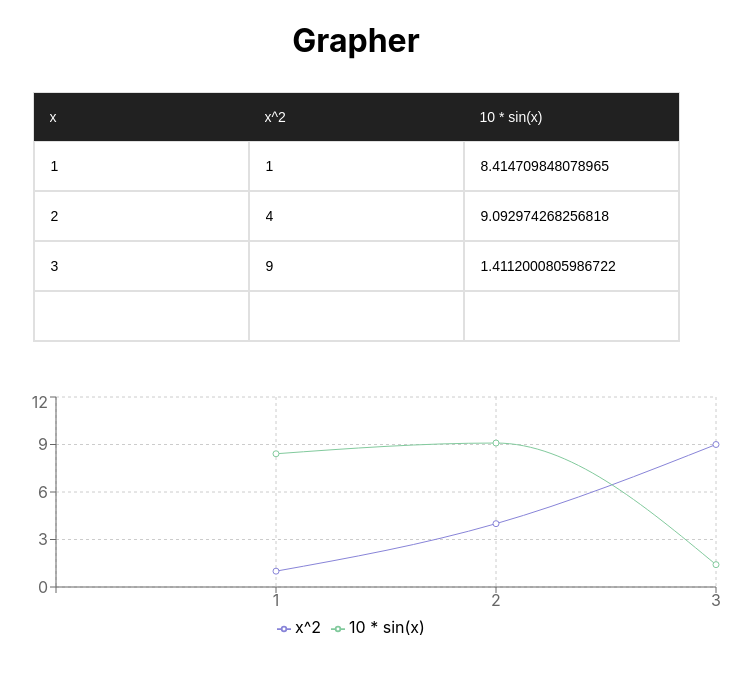
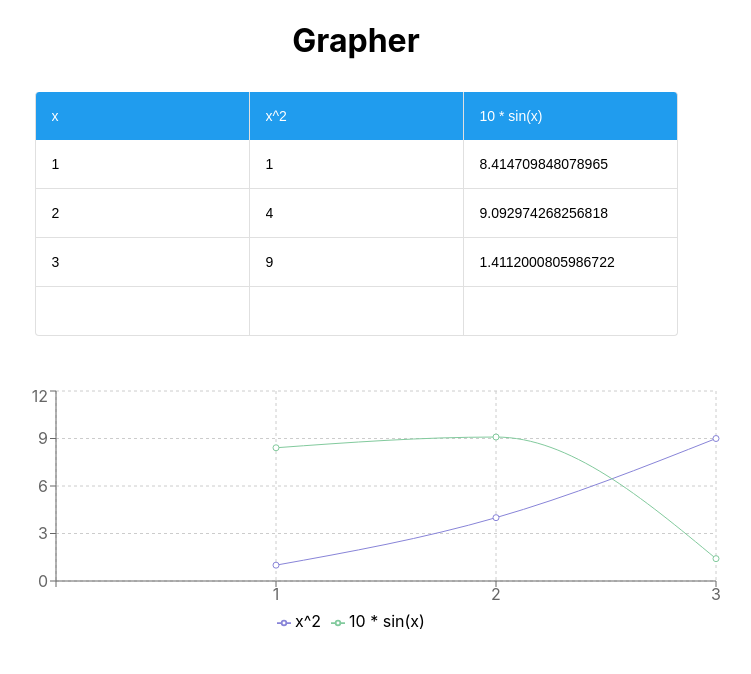
Before and after one commit to ericgrosse/grapher, a React (Create React App) app: page / in a window 1280 px wide. Shown: the top 674 px of the page, without its empty margins (284-1035 px from the left). Built offline with nearby package versions, Linux system fonts and the light colour scheme.

Commit message:
More styling

```diff
--- a/src/App.js
+++ b/src/App.js
@@ -12,6 +12,8 @@ function Table(props) {
             key={index}
             column={column}
             index={index}
+            rowMax={props.rowMax}
+            columnMax={props.columnMax}
             onChange={props.onChange}
             onKeyDown={props.onKeyDown}
             self={props.self}
@@ -32,6 +34,8 @@ function Column(props) {
             cell={row}
             row={index}
             column={props.index}
+            rowMax={props.rowMax}
+            columnMax={props.columnMax}
             onChange={props.onChange}
             onKeyDown={props.onKeyDown}
             self={props.self}
@@ -43,10 +47,32 @@ function Column(props) {
 }
 
 function Row(props) {
+  function computeClassNames() {
+    let className = 'cell '
+
+    if (props.row === 0) {
+      className += 'first-row '
+    }
+
+    if (props.column === 0) {
+      className += 'first-column '
+    }
+
+    if (props.row === props.rowMax - 1) {
+      className += 'last-row '
+    }
+
+    if (props.column === props.columnMax - 1) {
+      className += 'last-column '
+    }
+
+    return className
+  }
+
   return (
     <div className="Row">
       <input
-        className="cell"
+        className={computeClassNames()}
         key={`row${props.row}:column${props.column}`}
         ref={props.self[`myRef${props.row}${props.column}`]}
         type="text"
@@ -275,6 +301,8 @@ class App extends React.Component {
             <div className="flex-item">
               <Table
                 data={this.state.table}
+                rowMax={this.state.table[0].length}
+                columnMax={this.state.table.length}
                 onChange={this.handleChangeCell}
                 onKeyDown={this.handleKeyDown}
                 self={this}
--- a/src/App.scss
+++ b/src/App.scss
@@ -26,10 +26,7 @@
 }
 
 .Table {
-  //background: aliceblue;
   display: flex;
-  border: 1px solid rgba(224, 224, 224, 1);
-  //border-radius: 4px;
 
   @media (max-width: 1400px) {
     margin-bottom: 50px;
@@ -37,29 +34,49 @@
 }
 
 .Column {
-  //background: aquamarine;
+
 }
 
 .Row {
-  //background: azure;
-  border: 1px solid rgba(224, 224, 224, 1);
+  .cell {
+    background: transparent;
+    outline: none;
+    border: none;
+    border-bottom: 1px solid rgba(224, 224, 224, 1);
+    border-right: 1px solid rgba(224, 224, 224, 1);
+    padding: 1rem;
+    font-size: 14px;
 
-  &:first-child {
-    border: none;
-    background: rgba(0, 0, 0, 0.87);
+    &.first-row {
+      background: #209CEE;
+      border: none;
+      outline: none;
+      border-right: 1px solid rgba(224, 224, 224, 1);
+      color: white;
+    }
 
-    .cell {
-      color: white;
+    &.first-column {
+      border-left: 1px solid rgba(224, 224, 224, 1);
+    }
 
-      border-radius: 4px;
+    &.last-column {
+
+    }
+
+    &.first-row.first-column {
+      border-top-left-radius: 4px;
+    }
+
+    &.first-row.last-column {
+      border-top-right-radius: 4px;
+    }
+
+    &.last-row.first-column {
+      border-bottom-left-radius: 4px;
+    }
+
+    &.last-row.last-column {
+      border-bottom-right-radius: 4px;
     }
   }
-
-  .cell {
-    background: transparent;
-    border: none;
-    outline: none;
-    padding: 1rem;
-    font-size: 14px;
-  }
 }
```
